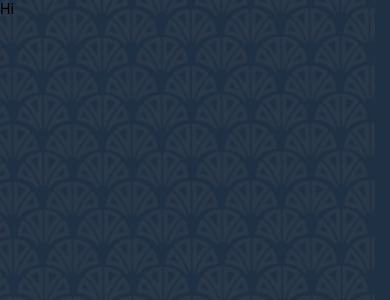
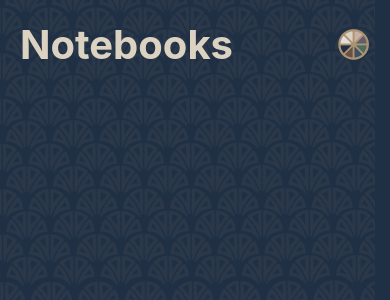
Before and after one commit to DerkachDiana/myNotebookClient, a React Native app: screen / in a window 390 px wide. Shown: the top 300 px of the page. Built offline with nearby package versions, Linux system fonts and the light colour scheme.

Commit message:
Add header

```diff
--- a/App.tsx
+++ b/App.tsx
@@ -1,5 +1,4 @@
 import React from 'react';
-import { Text } from 'react-native';
 
 import Main from './src/screens/notebook/mainScreen';
 
--- /dev/null
+++ b/src/assets/Icons.ts
@@ -0,0 +1,3 @@
+export const Icons = {
+  colorWheel: require('./icons/colorWheel.png'),
+};
--- a/src/components/Background.tsx
+++ /dev/null
@@ -1,36 +0,0 @@
-import React from 'react';
-import { Dimensions, ImageBackground } from 'react-native';
-
-import { Colors } from '../constants/colors';
-import { TemplateType } from '../constants/templateType';
-
-import { BackgroundColor } from './styles';
-
-const lightBackground = require('../assets/backgroundTemplates/template-for-dark.png');
-const darkBackground = require( '../assets/backgroundTemplates/template-for-light.png');
-
-interface BackgroundProps {
-  backgroundColor:  Colors,
-  templateType: TemplateType
-  children: React.ReactNode
-}
-
-const Background = ({ backgroundColor, templateType, children }: BackgroundProps) => {
-  const height = Dimensions.get('window').height;
-  const backgroundTemplate = () => {
-    return templateType === TemplateType.LIGHT ?
-      lightBackground
-      : darkBackground;
-  };
-
-  return (
-    <BackgroundColor color={backgroundColor} height={height}>
-      <ImageBackground source={ backgroundTemplate() } resizeMode={'cover'} style={{ height: height }}>
-        {children}
-      </ImageBackground>
-    </BackgroundColor>
-
-  );
-};
-
-export default Background;
--- /dev/null
+++ b/src/components/background/Background.tsx
@@ -0,0 +1,33 @@
+import React from 'react';
+
+import { Colors } from '../../constants/colors';
+import { TemplateType } from '../../constants/templateType';
+
+import { BackgroundColor, MyImg } from './styles';
+
+const lightBackground = require('../../assets/backgroundTemplates/template-for-dark.png');
+const darkBackground = require( '../../assets/backgroundTemplates/template-for-light.png');
+
+interface BackgroundProps {
+  backgroundColor:  Colors,
+  templateType: TemplateType
+  children: React.ReactNode
+}
+
+const Background = ({ backgroundColor, templateType, children }: BackgroundProps) => {
+  const backgroundTemplate = () => {
+    return templateType === TemplateType.LIGHT ?
+      lightBackground
+      : darkBackground;
+  };
+
+  return (
+    <BackgroundColor color={backgroundColor}>
+      <MyImg source={backgroundTemplate()} resizeMode={'cover'}>
+        {children}
+      </MyImg>
+    </BackgroundColor>
+  );
+};
+
+export default Background;
--- a/src/components/styles.ts
+++ b/src/components/background/styles.ts
@@ -1,6 +1,11 @@
 import styled from 'styled-components/native';
 
 export const BackgroundColor = styled.View`
-  height: ${(props) => props.height};
+  flex: 1;
   background-color: ${(props) => props.color};
 `;
+
+export const MyImg = styled.ImageBackground`
+  flex: 1;
+  padding: 20px;
+`;
--- /dev/null
+++ b/src/components/title/Title.tsx
@@ -0,0 +1,20 @@
+import React from 'react';
+
+import { Colors } from '../../constants/colors';
+
+import { MainTitle } from './styles';
+
+interface TitleProps {
+  text: string
+  color: Colors
+}
+
+const Title = ({ text, color }: TitleProps) => {
+  return (
+    <MainTitle color={ color }>
+      { text }
+    </MainTitle>
+  );
+};
+
+export default Title;
--- /dev/null
+++ b/src/components/title/styles.ts
@@ -0,0 +1,7 @@
+import styled from 'styled-components/native';
+
+export const MainTitle = styled.Text`
+  font-size: 40px;
+  color: ${(props) => props.color};
+  font-weight: bold;
+`;
--- a/src/screens/notebook/mainScreen/index.tsx
+++ b/src/screens/notebook/mainScreen/index.tsx
@@ -1,15 +1,22 @@
 import React from 'react';
-import { Text } from 'react-native';
+import { Image } from 'react-native';
 
-import Background from '../../../components/Background';
+import Background from '../../../components/background/Background';
+import Title from '../../../components/title/Title';
 
+import { Icons } from '../../../assets/Icons';
 import { Colors } from '../../../constants/colors';
 import { TemplateType } from '../../../constants/templateType';
+
+import { HeaderContainer } from './styles';
 
 const Main = () => {
   return (
     <Background templateType={TemplateType.LIGHT} backgroundColor={Colors.DARKBLUE}>
-      <Text>Hi</Text>
+      <HeaderContainer>
+        <Title text={'Notebooks'} color={Colors.LIGHTGOLD}/>
+        <Image source={Icons.colorWheel}/>
+      </HeaderContainer>
     </Background>
   );
 };
--- a/src/screens/notebook/mainScreen/styles.ts
+++ b/src/screens/notebook/mainScreen/styles.ts
@@ -0,0 +1,8 @@
+import styled from 'styled-components/native';
+
+export const HeaderContainer = styled.View`
+  display: flex;
+  flexDirection: row;
+  justifyContent: space-between;
+  alignItems: center;
+`;
```
